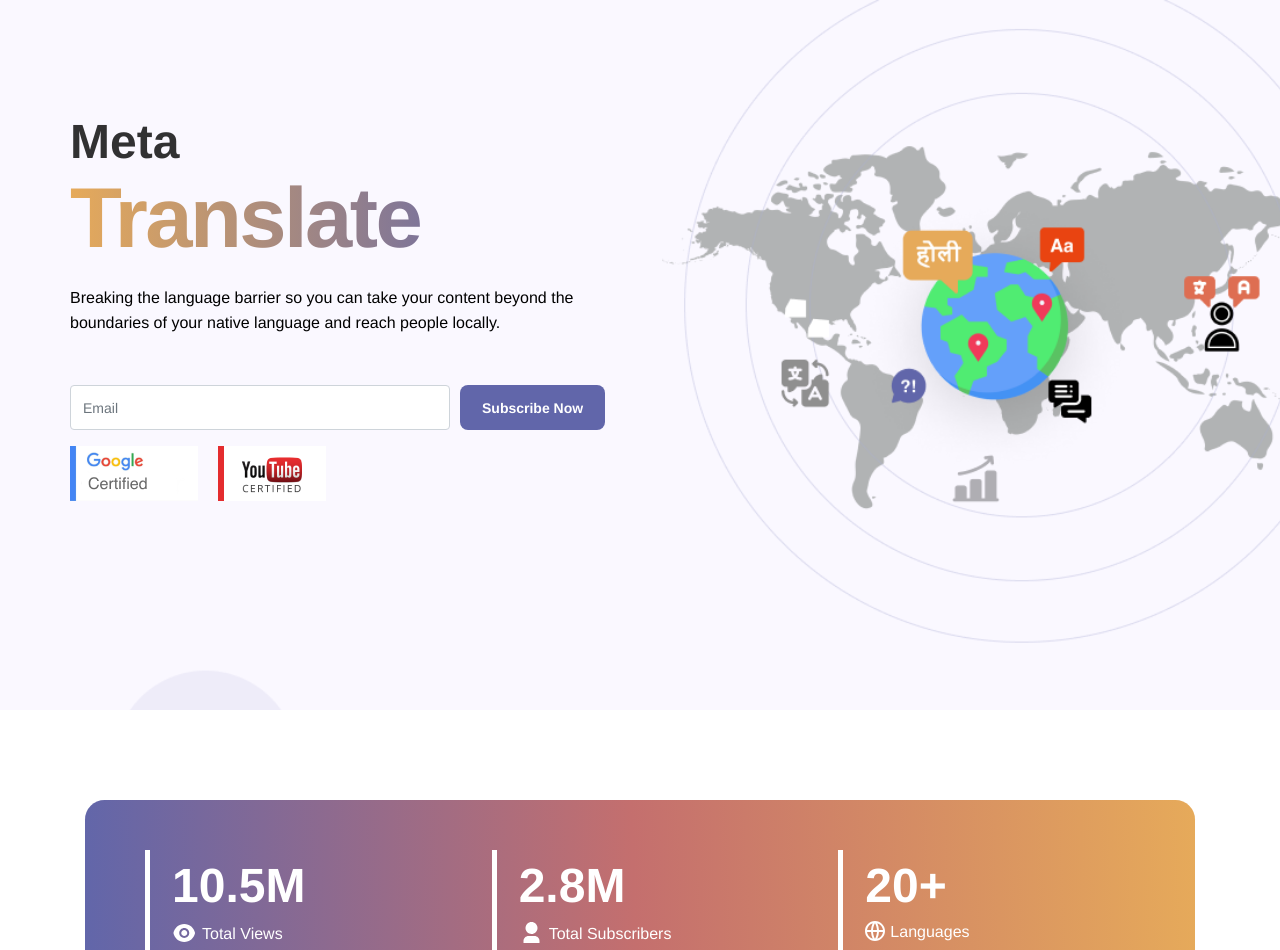
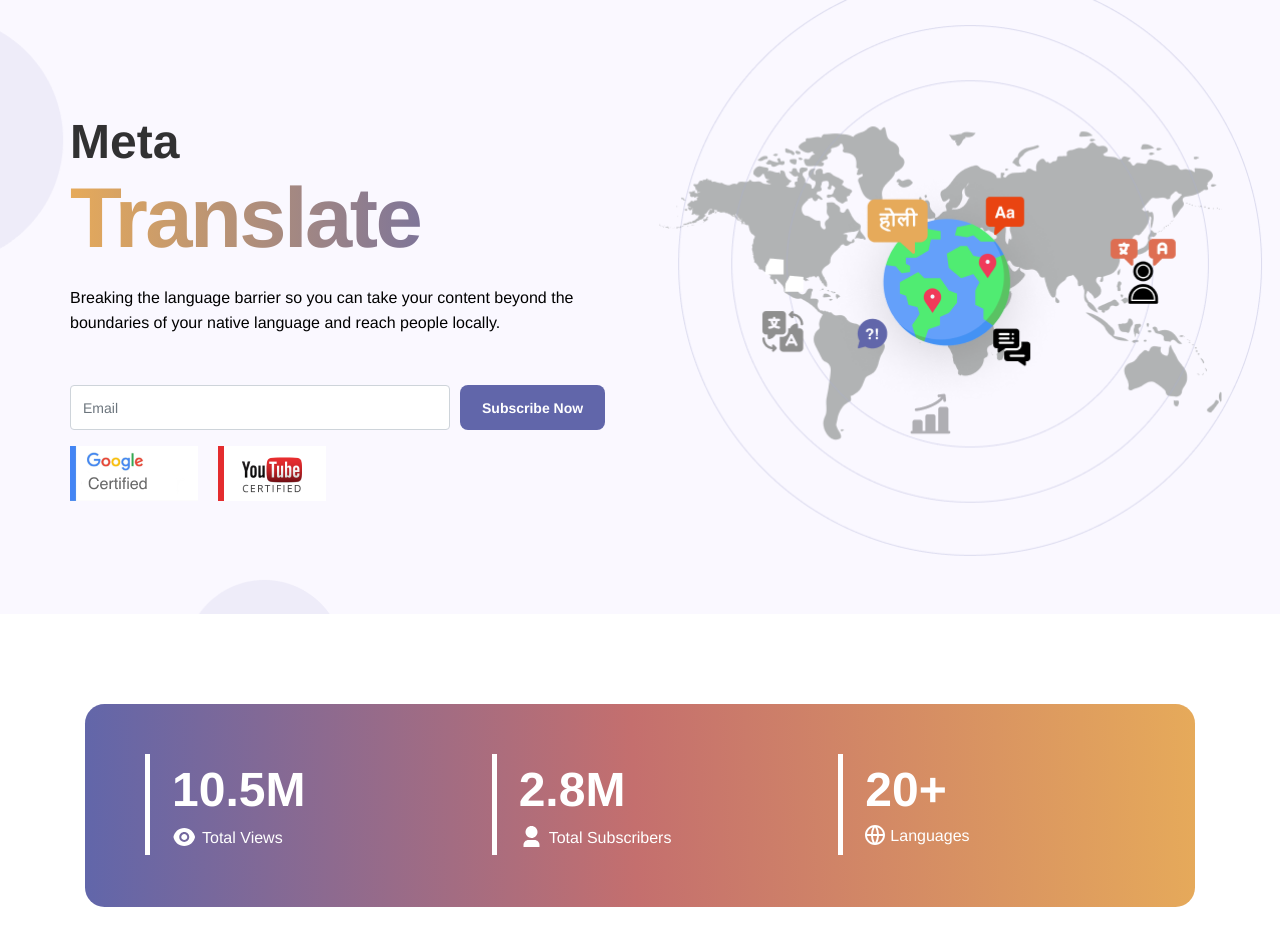
Before and after one commit to malikmudassar/metapublic, a PHP site: page /markup/Meta-translate.html in a window 1280 px wide. Shown: the part 66-1016 px from the top of the page. Run offline with PHP 8.4, Linux system fonts and the light colour scheme; some libraries are stand-ins or nearby versions.

Commit message:
hero img change

```diff
--- a/markup/css/style.css
+++ b/markup/css/style.css
@@ -121,7 +121,7 @@ p {
     background-repeat: no-repeat;
     background-size: cover;
     background-color: #FAF8FF;
-    min-height: 710px;
+    min-height: 612px;
 }
 .hero-section .hero-inner {
     margin: 114px 0px 106px;
```
Also changed, not shown: markup/img/hero-bg.svg.
